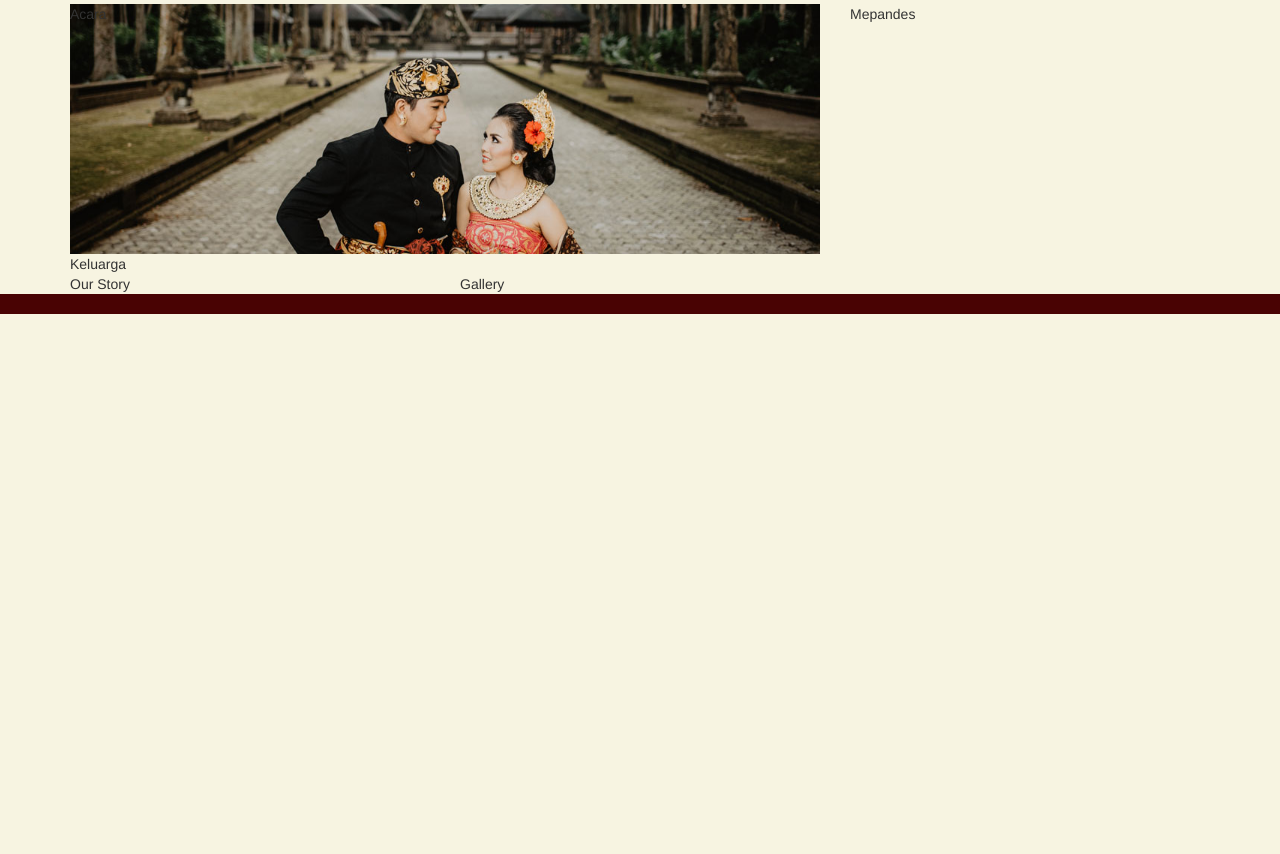
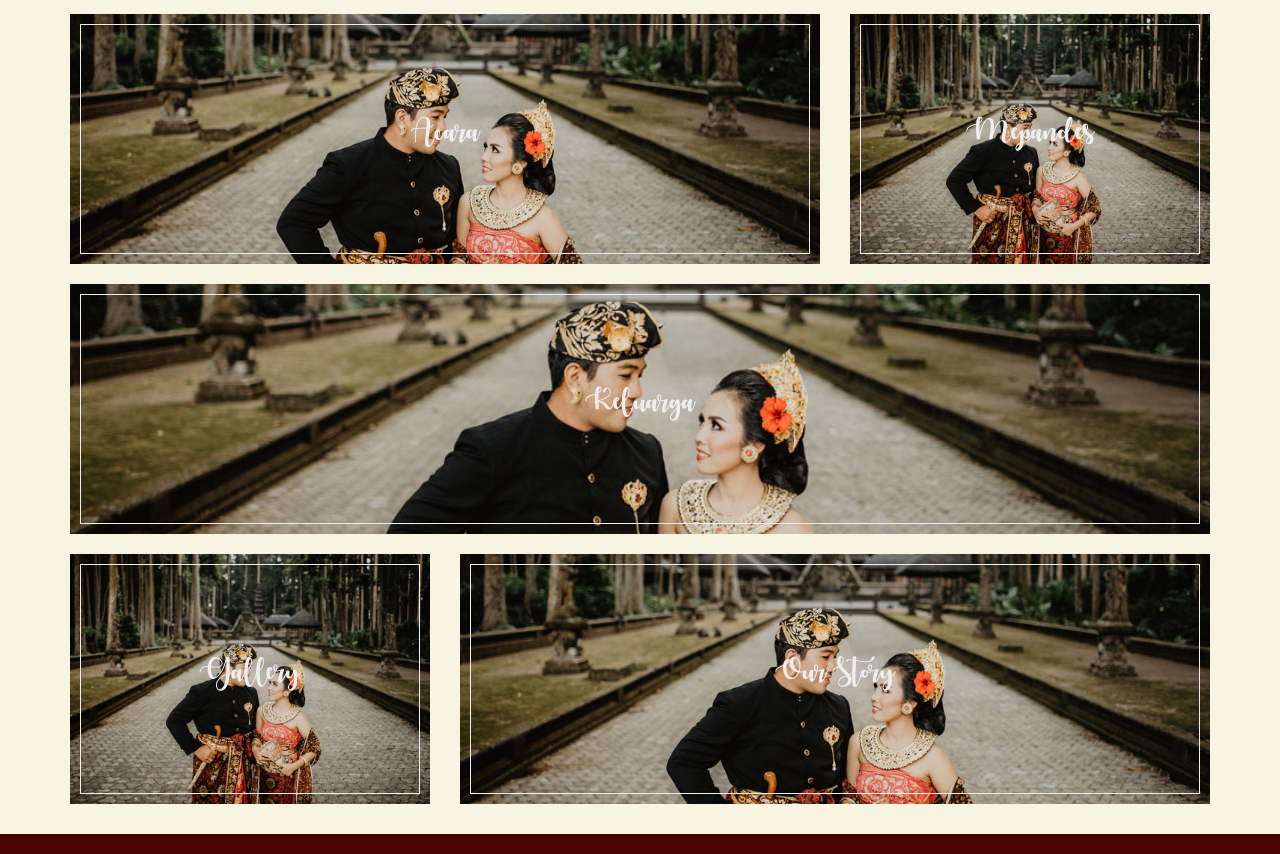
Before and after one commit to imdbsd/pawiwahanbayuniluh, a PHP site: page /pawiwahanbayuniluh/ in a window 1280 px wide. Shown: the part 2566-3420 px from the top of the page. Before the commit the page ends 2880 px from the top, so only its background shows below. Run offline with PHP 8.4, Linux system fonts and the light colour scheme.

Commit message:
adding lokasi and update gallery and placeholder

```diff
--- a/assets/css/main.css
+++ b/assets/css/main.css
@@ -224,6 +224,7 @@ body{
     background-color: #490303;
     text-align: center;
     padding: 10px;
+    margin-top: 20px;
 }
 
 .footer__menu-wrapper{
@@ -448,7 +449,8 @@ body{
     transition: all .25s ease;
 }
 
-#gallery__grid-wrapper div[class^= "col-"]{
+#gallery__grid-wrapper div[class^= "col-"],
+#snapshot div[class^= "col-"]{
     margin: 10px 0;
 }
 
@@ -557,6 +559,7 @@ body{
 .snapshot__main-wrapper{
     height: 250px;
     overflow: hidden;
+    position: relative;
 }
 
 .snaphost__image{
@@ -564,4 +567,49 @@ body{
     width: 100%;
     background-size: cover;
     background-position: center;
+    transition: all .25s ease;
 }
+
+.snapshot__main-wrapper:hover .snaphost__image{
+    transform: scale(1.1,1.1);
+    transition: all .25s ease;
+}
+
+.snapshot__white-box{
+    border: 1px solid #eeeeee;
+    position: absolute;
+    top: 10px;
+    left: 10px;
+    right: 10px;
+    bottom: 10px;
+    display: flex;
+    justify-content: center;
+    align-items: center;
+}
+
+.snapshot__white-box p{
+    font-family: AutumnIn;
+    font-size: 24px;
+    color: #eee;
+}
+
+@keyframes placeHolderShimmer{
+    0%{
+        background-position: -468px 0
+    }
+    100%{
+        background-position: 468px 0
+    }
+}
+
+.animated-background {
+    animation-duration: 1s;
+    animation-fill-mode: forwards;
+    animation-iteration-count: infinite;
+    animation-name: placeHolderShimmer;
+    animation-timing-function: linear;
+    background: #f6f7f8;
+    background: linear-gradient(to right, #eeeeee 8%, #dddddd 18%, #eeeeee 33%);
+    background-size: 800px 104px;
+    position: relative;
+}
--- a/assets/js/main.js
+++ b/assets/js/main.js
@@ -53,7 +53,7 @@ $(document).ready(function(){
                 for(var index = 0; index < result.images.length; index++){
                     var imageUrl = result.site_url + result.images[index].name;
                     var size =  result.images[index].size.split("x");
-                    var templateImage = '<div class="col-lg-' + parseInt(size[0]) * 4 + ' col-md-' + parseInt(size[0]) * 4 + ' col-sm-6 col-xs-12 grid-item" data-gallery="' + imageGallery.length + '"><div class="gallery__image-wrapper" style="height: ' + parseInt(size[1]) * 250 + 'px;"><div id="image-" class="gallery__image loaded" style="background-image: url(' + imageUrl + ')"></div></div></div>';
+                    var templateImage = '<div class="col-lg-' + parseInt(size[0]) * 4 + ' col-md-' + parseInt(size[0]) * 4 + ' col-sm-6 col-xs-12 grid-item" data-gallery="' + imageGallery.length + '"><div class="animated-background"><div class="gallery__image-wrapper" style="height: ' + parseInt(size[1]) * 250 + 'px;"><div id="image-" class="gallery__image loaded" style="background-image: url(' + imageUrl + ')"></div></div></div></div>';
                     templateWrapper += templateImage;
                     imageGallery.push(
                         {
@@ -79,7 +79,8 @@ $(document).ready(function(){
     function requestGallery(callback){
         $.ajax({
             type: "GET",
-            url: "http://localhost/pawiwahanbayuniluh/api/?page=" + page,
+            // url: "http://localhost:3000/api/getImages/" + page,
+            url: "https://pwhbn-api.herokuapp.com/api/getImages/" + page,
             success: function(result){
                 if(result.next){
                     page = result.next_index;
--- a/index.php
+++ b/index.html
@@ -1,15 +1,77 @@
-<?php
-include "components/header.php";
-?>
+<!DOCTYPE html>
+<html lang="en">
+<head>
+    <meta charset="UTF-8">
+    <meta name="viewport" content="width=device-width, initial-scale=1.0">
+    <meta http-equiv="X-UA-Compatible" content="ie=edge">
+    <link rel="stylesheet" href="http://localhost/pawiwahanbayuniluh/assets/vendor/bootstrap/css/bootstrap.min.css">
+    <link rel="stylesheet" href="http://localhost/pawiwahanbayuniluh/assets/vendor/slick/slick/slick.css">
+    <link rel="stylesheet" href="http://localhost/pawiwahanbayuniluh/assets/css/main.css">
+    <link rel="stylesheet" href="http://localhost/pawiwahanbayuniluh/assets/css/main.responsive.css">
+    <script src="http://localhost/pawiwahanbayuniluh/assets/vendor/jquery/jquery-3.3.1.min.js"></script>
+    <script src="http://localhost/pawiwahanbayuniluh/assets/vendor/slick/slick/slick.min.js"></script>
+    <script src="http://localhost/pawiwahanbayuniluh/assets/js/main.js"></script>
+    <script src="http://localhost/pawiwahanbayuniluh/assets/vendor/bootstrap/js/bootstrap.min.js"></script>
+    <title>Pawiwahan Bayu & Ni Luh</title>
+</head>
 <body>
     <section class="slider__main-wrapper">
         <h1 class="slider__main-title">Bayu <span>&</span> <br/> Ni Luh</h1>
         <div class="slider__slider-rail">
+            <div class="animated-background">
                 <div class="slider__content-image" style="background-image: url(assets/images/prewed/WP1_7972.jpg);"></div>
+            </div>
+            <div class="animated-background">
                 <div class="slider__content-image" style="background-image: url(assets/images/prewed/WP2_9571.jpg);"></div>
+            </div>
+            <div class="animated-background">
                 <div class="slider__content-image" style="background-image: url(assets/images/prewed/WP2_9606.jpg);"></div>
             </div>
-        <?php include __DIR__."/components/navbar.php"; ?>
+        </div>
+        <nav class="navbar navbar__navbar-maron" id="main-navbar">
+            <div class="container-fluid">
+                <ul class="navbar__menu-wrapper">
+                    <li>
+                        <a href="#">Keluarga</a></li>
+                    <li>
+                        <a href="#">Mepandes</a></li>
+                    <li>
+                        <a href="#">Acara</a></li>
+                    <li class="navbar__main-title">
+                        <a href="http://localhost/pawiwahanbayuniluh">Bayu & Ni Luh</a>
+                    </li>
+                    <li>
+                        <a href="#">Our Story</a></li>
+                    <li>
+                        <a href="http://localhost/pawiwahanbayuniluh/gallery">Gallery</a></li>
+                    <li>
+                        <a href="http://localhost/pawiwahanbayuniluh/lokasi/">Lokasi</a></li>
+                </ul>
+                <button type="button" class="navbar-toggle collapsed" data-toggle="collapse" data-target="#bs-example-navbar-collapse-1" aria-expanded="false">
+                    <span class="sr-only">Toggle navigation</span>
+                    <span class="icon-bar"></span>
+                    <span class="icon-bar"></span>
+                    <span class="icon-bar"></span>
+                </button>
+            </div>
+            <div class="navbar__mobile-menu-wrapper" id="mobile-menu">
+                <span class="navbar__close-toggler" id="menu-close">&#10006;</span>
+                <ul class="navbar__mobile-menu">
+                    <li>
+                        <a href="#">Keluarga</a></li>
+                    <li>
+                        <a href="#">Mepandes</a></li>
+                    <li>
+                        <a href="#">Acara</a></li>
+                    <li>
+                        <a href="#">Our Story</a></li>
+                    <li>
+                        <a href="http://localhost/pawiwahanbayuniluh/gallery">Gallery</a></li>
+                    <li>
+                        <a href="http://localhost/pawiwahanbayuniluh/lokasi/">Lokasi</a></li>
+                </ul>
+            </div>
+        </nav>
     </section>
     <section class="greeting__main-wrapper">
         <div class="container">
@@ -30,7 +92,7 @@ include "components/header.php";
                 </div>
                 <div class="col-lg-8 col-md-8 col-sm-8 col-xs-12">
                     <h2 class="greeting__main-title">Om Swastyastu</h2>
-                    <p>Assalamualaikum Warahmatulahi Wabarakatu, Shalom, Namo Budhayah,Salam Sejahtera...</p>
+                    <p>Assalamualaikum Warahmatulahi Wabarakatu, Shalom, Namo Budhayah, Salam Sejahtera...</p>
                     <p><span style="font-size: 36px; float: left;margin-right: 20px;font-family: BackToBlack;display: inline">F</span><span style="display: inline;">inally, kami akhirnya menikah, kami dan keluarga besar bersyukur atas anugrah yang diberikan oleh Tuhan Yang Maha Esa sehingga pada aat ini, kisah kasih kami akhirnya melangkahkan diri ke tahap yang lebih lanjut.</span></p>
                     <br/><p>Seiring dengan langkah tersebut, kami & adik-adik tercinta juga turut serta mematangkan diri untuk mepandes.</p>
                     <p>Dalam momen yang berbahagia ini, kami ingin mengundang Bapak/Ibu/Saudara/i dalam Acara Resepsi Pernikahan dan Mepandes kami untuk memberikan doa dan restu kepada kami sekeluarga.</p>
@@ -126,16 +188,60 @@ include "components/header.php";
     <section class="container" id="snapshot">
         <div class="row">
             <div class="col-lg-8">
+                <a href="#">
                     <div class="snapshot__main-wrapper">
                         <div class="snaphost__image" style="background-image: url(http://localhost/pawiwahanbayuniluh/assets/images/prewed/WP1_7972.jpg)">
-                        Acara
+                        </div>
+                        <div class="snapshot__white-box">
+                            <p>Acara</p>
                         </div>
                     </div>
+                </a>
             </div>
-            <div class="col-lg-4">Mepandes</div>
-            <div class="col-lg-12">Keluarga</div>
-            <div class="col-lg-4">Our Story</div>
-            <div class="col-lg-8">Gallery</div>
+            <div class="col-lg-4">
+                <a href="#">
+                    <div class="snapshot__main-wrapper">
+                        <div class="snaphost__image" style="background-image: url(http://localhost/pawiwahanbayuniluh/assets/images/prewed/WP1_7972.jpg)">
+                        </div>
+                        <div class="snapshot__white-box">
+                            <p>Mepandes</p>
+                        </div>
+                    </div>
+                </a>
+            </div>
+            <div class="col-lg-12">
+                <a href="#">
+                    <div class="snapshot__main-wrapper">
+                        <div class="snaphost__image" style="background-image: url(http://localhost/pawiwahanbayuniluh/assets/images/prewed/WP1_7972.jpg)">
+                        </div>
+                        <div class="snapshot__white-box">
+                            <p>Keluarga</p>
+                        </div>
+                    </div>
+                </a>
+            </div>
+            <div class="col-lg-4">
+                <a href="http://localhost/pawiwahanbayuniluh/gallery">
+                    <div class="snapshot__main-wrapper">
+                        <div class="snaphost__image" style="background-image: url(http://localhost/pawiwahanbayuniluh/assets/images/prewed/WP1_7972.jpg)">
+                        </div>
+                        <div class="snapshot__white-box">
+                            <p>Gallery</p>
+                        </div>
+                    </div>
+                </a>
+            </div>
+            <div class="col-lg-8">
+                <a href="#">
+                    <div class="snapshot__main-wrapper">
+                        <div class="snaphost__image" style="background-image: url(http://localhost/pawiwahanbayuniluh/assets/images/prewed/WP1_7972.jpg)">
+                        </div>
+                        <div class="snapshot__white-box">
+                            <p>Our Story</p>
+                        </div>
+                    </div>
+                </a>
+            </div>
         </div>
     </section>
     <section class="footer__main-wrapper">
@@ -156,7 +262,7 @@ include "components/header.php";
                     <li>
                         <a href="#">Gallery</a></li>
                     <li>
-                        <a href="#">Lokasi</a></li>
+                        <a href="http://localhost/pawiwahanbayuniluh/lokasi/">Lokasi</a></li>
                 </ul> -->
             </div>
         </div>
```
Also changed, not shown: assets/css/main.responsive.css (+41 -8 lines), gallery/index.html (added, +189 -0 lines), gallery/index.php (deleted, +0 -54 lines), lokasi/index.html (added, +111 -0 lines), 1 other file. Lines whose indentation alone changed are shown as unchanged.
